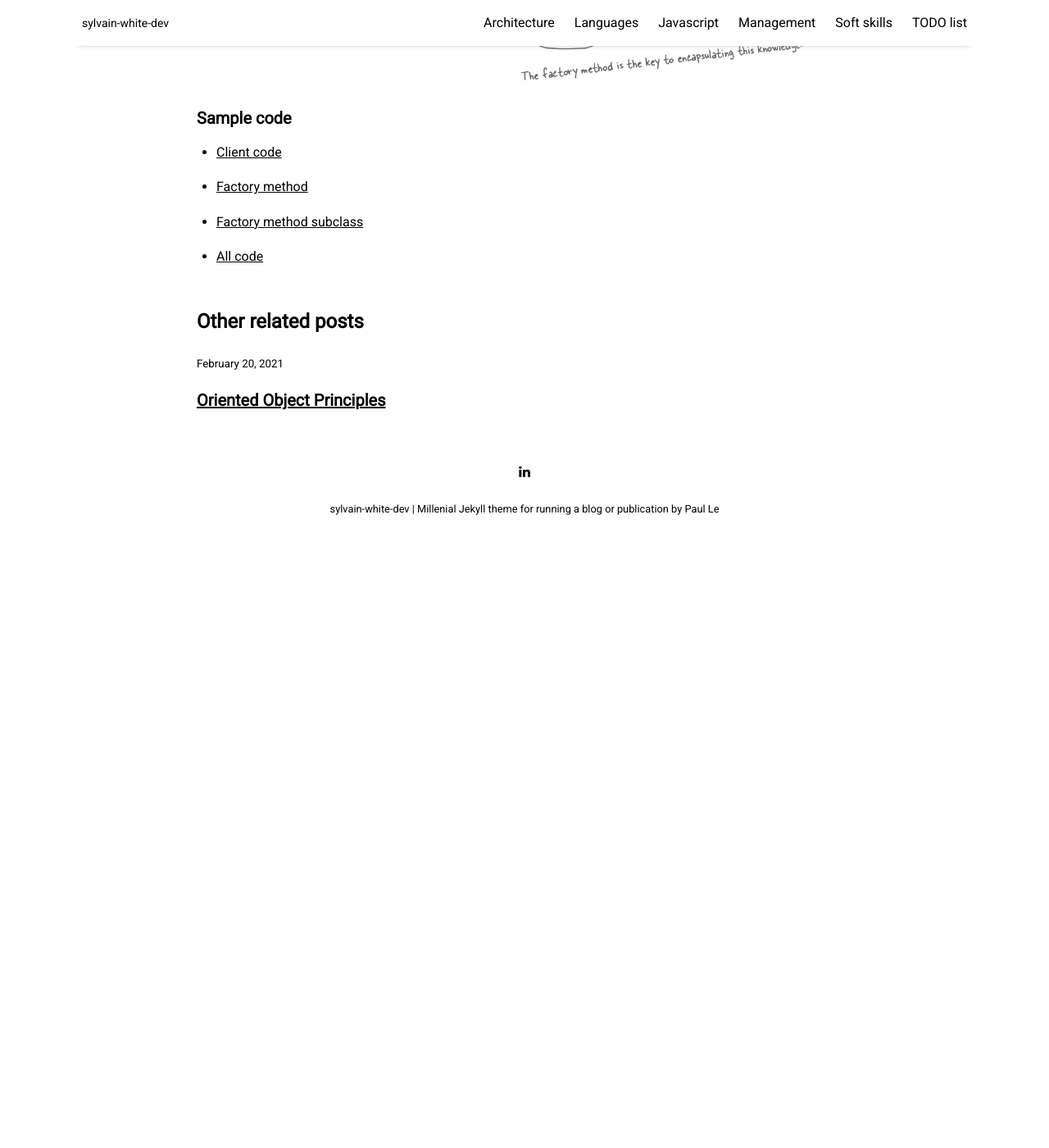
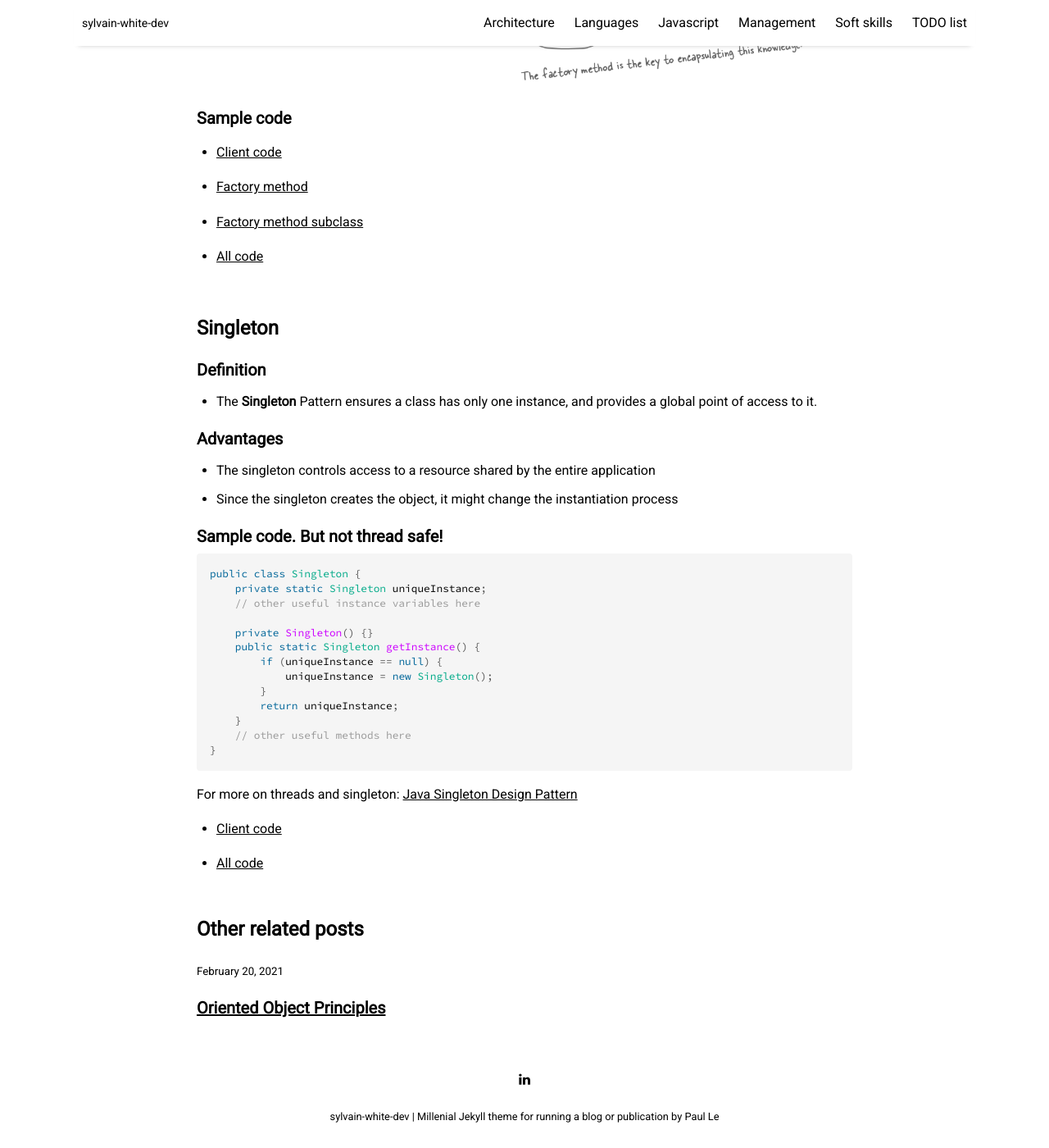
Before and after one commit to sylvainwhite/sylvain-white-dev, a Jekyll site: the page built from _posts/2021-02-21-designPatterns.md, in a window 1280 px wide and 1400 px high, scrolled down 4663 px. Shown: the whole window at 82% size. Built offline with Jekyll 4.4.1, drawn with Linux system fonts in a browser that asks for light colours; nearby versions of some CDN libraries; before the commit the page ends 5322 px from its top, so only the background shows below that.

Commit message:
Update design patterns post

````diff
--- a/_posts/2021-02-21-designPatterns.md
+++ b/_posts/2021-02-21-designPatterns.md
@@ -114,3 +114,40 @@ implements an interface
 * [Factory method subclass](https://github.com/bethrobson/Head-First-Design-Patterns/blob/master/src/headfirst/designpatterns/factory/pizzafm/NYPizzaStore.java){:target="_blank"}
 
  * [All code](https://github.com/bethrobson/Head-First-Design-Patterns/tree/master/src/headfirst/designpatterns/factory/pizzafm){:target="_blank"}
+
+
+<br/>
+
+## Singleton
+
+### Definition
+
+* The **Singleton** Pattern ensures a class has only one instance, and provides a global point of access to it.
+
+### Advantages
+
+* The singleton controls access to a resource shared by the entire application
+* Since the singleton creates the object, it might change the instantiation process
+
+### Sample code. But not thread safe!
+```java
+public class Singleton {
+    private static Singleton uniqueInstance;
+    // other useful instance variables here
+
+    private Singleton() {}
+    public static Singleton getInstance() {
+        if (uniqueInstance == null) {
+            uniqueInstance = new Singleton();
+        }
+        return uniqueInstance;
+    }
+    // other useful methods here
+}
+```
+
+For more on threads and singleton: [Java Singleton Design Pattern](https://www.geeksforgeeks.org/java-singleton-design-pattern-practices-examples/){:target="_blank"}
+
+* [Client code](https://github.com/bethrobson/Head-First-Design-Patterns/blob/master/src/headfirst/designpatterns/singleton/classic/SingletonClient.java){:target="_blank"}
+
+ * [All code](https://github.com/bethrobson/Head-First-Design-Patterns/blob/master/src/headfirst/designpatterns/singleton/classic/){:target="_blank"}
````
